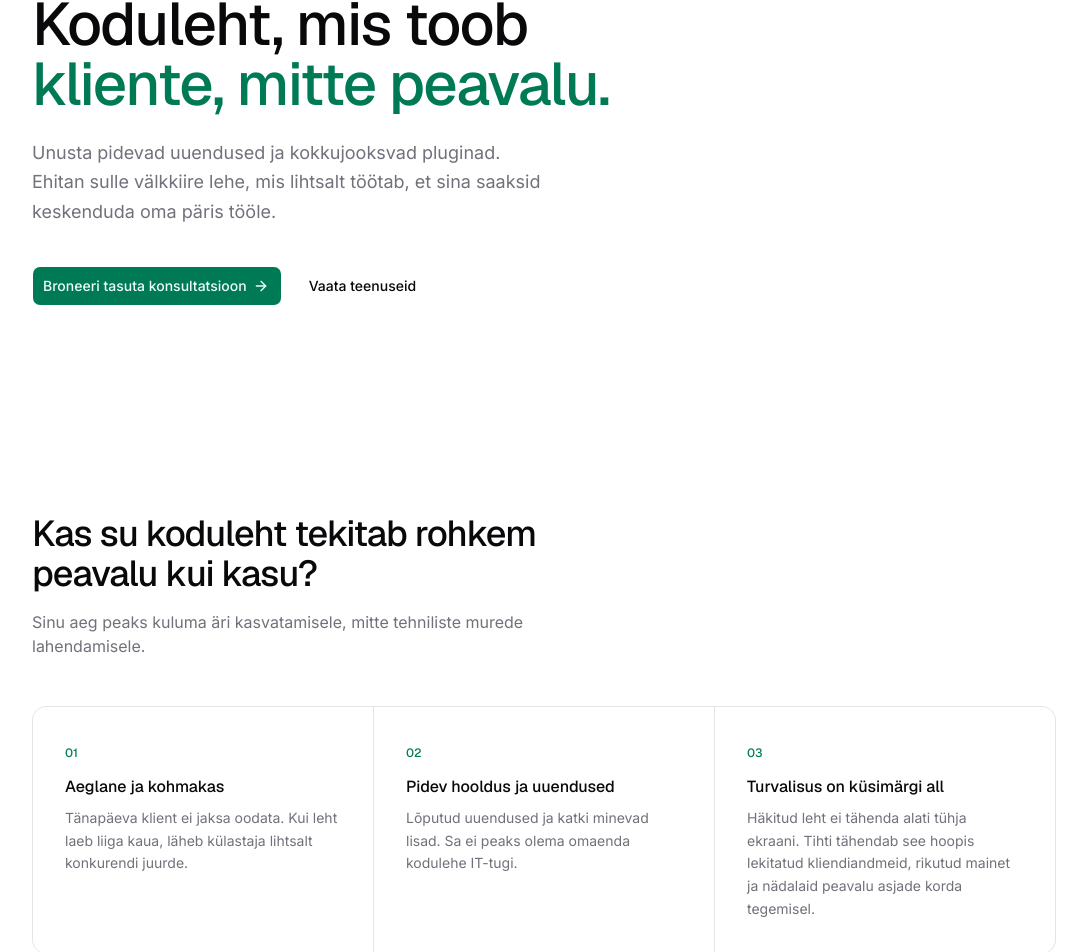
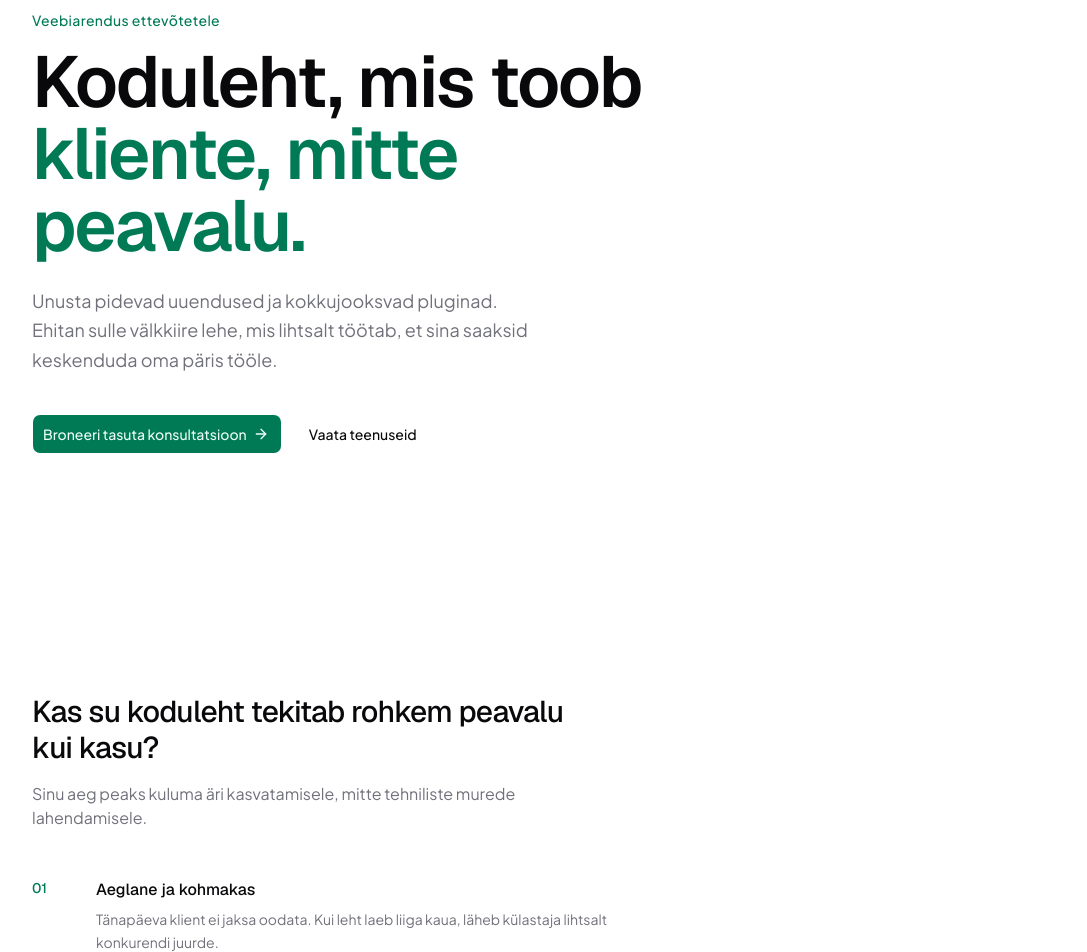
Before and after one commit to TheKents0209/portfolio, a Next.js app: page / in a window 1280 px wide. Shown: the part 223-1175 px from the top of the page, without its empty margins (96-1183 px from the left). Built offline with nearby package versions, Linux system fonts and the light colour scheme.

Commit message:
feat: update font settings and enhance UI components across sections

```diff
--- a/src/app/globals.css
+++ b/src/app/globals.css
@@ -5,7 +5,7 @@
 @theme inline {
   --color-background: var(--background);
   --color-foreground: var(--foreground);
-  --font-sans: var(--font-inter);
+  --font-sans: var(--font-jakarta);
   --font-heading: var(--font-geist);
   --color-sidebar-ring: var(--sidebar-ring);
   --color-sidebar-border: var(--sidebar-border);
--- a/src/app/layout.tsx
+++ b/src/app/layout.tsx
@@ -1,22 +1,21 @@
-import type { Metadata } from 'next';
-import { Geist } from 'next/font/google';
-import { Inter } from 'next/font/google';
-import './globals.css';
+import type { Metadata } from "next";
+import { Geist, Plus_Jakarta_Sans } from "next/font/google";
+import "./globals.css";
 
 const geist = Geist({
-  variable: '--font-geist',
-  subsets: ['latin'],
+  variable: "--font-geist",
+  subsets: ["latin"],
 });
 
-const inter = Inter({
-  variable: '--font-inter',
-  subsets: ['latin'],
+const jakarta = Plus_Jakarta_Sans({
+  variable: "--font-jakarta",
+  subsets: ["latin"],
 });
 
 export const metadata: Metadata = {
-  title: 'Kenert Lauri | Veebiarendus',
+  title: "Kenert Lauri | Veebiarendus",
   description:
-    'Kiired, turvalised ja hooldusevabad veebilehed ettevõtetele. Ei mingit WordPressi peavalu.',
+    "Kiired, turvalised ja hooldusevabad veebilehed ettevõtetele. Ei mingit WordPressi peavalu.",
 };
 
 export default function RootLayout({
@@ -25,8 +24,8 @@ export default function RootLayout({
   children: React.ReactNode;
 }>) {
   return (
-    <html lang="et" className={`${geist.variable} ${inter.variable} h-full antialiased`}>
-      <body className="min-h-full flex flex-col">{children}</body>
+    <html lang="et" className={`${geist.variable} ${jakarta.variable} h-full antialiased`}>
+      <body className="flex min-h-full flex-col">{children}</body>
     </html>
   );
 }
--- a/src/components/image-lightbox.tsx
+++ b/src/components/image-lightbox.tsx
@@ -20,7 +20,7 @@ export function ImageLightbox({ src, alt, url, isInteractive, lightbox }: ImageL
   return (
     <>
       <div
-        className={`relative ${lightbox ? "cursor-zoom-in" : ""}`}
+        className={`relative ${lightbox ? "focus-visible:outline-ring cursor-zoom-in rounded-t-xl focus-visible:outline-2 focus-visible:outline-offset-2" : ""}`}
         onClick={lightbox ? () => setOpen(true) : undefined}
         role={lightbox ? "button" : undefined}
         tabIndex={lightbox ? 0 : undefined}
@@ -46,13 +46,14 @@ export function ImageLightbox({ src, alt, url, isInteractive, lightbox }: ImageL
           />
         </BrowserFrame>
 
-        {/* Zoom icon hint */}
+        {/* Zoom icon hint — always visible, stronger on hover */}
         {lightbox && (
           <div
-            className="bg-background/80 text-muted-foreground pointer-events-none absolute right-2 bottom-2 rounded-lg p-1.5 opacity-0 backdrop-blur-sm transition-opacity group-hover:opacity-100"
+            className="bg-background/80 text-muted-foreground pointer-events-none absolute right-2 bottom-2 flex items-center gap-1.5 rounded-lg px-2 py-1 text-xs opacity-70 backdrop-blur-sm transition-opacity group-hover:opacity-100"
             aria-hidden="true"
           >
             <Expand className="size-3.5" />
+            <span>Suurenda</span>
           </div>
         )}
       </div>
--- a/src/components/sections/about.tsx
+++ b/src/components/sections/about.tsx
@@ -6,7 +6,7 @@ export function AboutSection() {
     <section id="meist" className="px-6 py-16 md:py-24">
       <div className="mx-auto max-w-5xl">
         <div className="grid items-center gap-12 md:grid-cols-5 md:gap-16">
-          <AnimateIn className="md:col-span-2">
+          <AnimateIn className="md:order-last md:col-span-2" delay={100}>
             <Image
               src="/me/avatar.webp"
               alt="Kenert Lauri portree"
@@ -16,7 +16,7 @@ export function AboutSection() {
             />
           </AnimateIn>
 
-          <AnimateIn className="md:col-span-3" delay={100}>
+          <AnimateIn className="md:col-span-3">
             <h2 className="text-3xl font-medium tracking-tight md:text-4xl">Kenert Lauri</h2>
             <p className="text-muted-foreground mt-4 leading-relaxed">
               Olen veebiarendaja ja{" "}
--- a/src/components/sections/contact.tsx
+++ b/src/components/sections/contact.tsx
@@ -8,7 +8,7 @@ export function ContactSection() {
       <div className="mx-auto max-w-5xl">
         <AnimateIn>
           <div className="mx-auto max-w-xl text-center">
-            <h2 className="text-3xl font-medium tracking-tight md:text-4xl">Valmis alustama?</h2>
+            <h2 className="text-3xl font-semibold tracking-tight md:text-4xl">Valmis alustama?</h2>
             <p className="text-muted-foreground mt-4 text-lg">
               Broneeri tasuta konsultatsioon. Arutame rahulikult läbi, milline lahendus sinu
               ettevõttele kõige paremini sobib.
--- a/src/components/sections/hero.tsx
+++ b/src/components/sections/hero.tsx
@@ -3,26 +3,32 @@ import { ArrowRight } from "lucide-react";
 
 export function HeroSection() {
   return (
-    <section id="hero" className="px-6 pt-28 pb-20 md:pt-40 md:pb-32">
+    <section id="hero" className="px-6 pt-32 pb-24 md:pt-44 md:pb-36">
       <div className="mx-auto max-w-5xl">
         <div className="max-w-2xl">
+          <p
+            className="hero-in text-primary mb-4 text-sm font-medium tracking-wide"
+            style={{ animationDelay: "0ms" }}
+          >
+            Veebiarendus ettevõtetele
+          </p>
           <h1
-            className="hero-in text-foreground text-4xl font-medium tracking-tight md:text-5xl lg:text-6xl"
-            style={{ animationDelay: "0ms" }}
+            className="hero-in text-foreground text-4xl font-semibold tracking-tight md:text-5xl lg:text-7xl"
+            style={{ animationDelay: "80ms" }}
           >
             Koduleht, mis toob
             <span className="text-primary"> kliente, mitte peavalu.</span>
           </h1>
           <p
             className="hero-in text-muted-foreground mt-6 max-w-lg text-lg leading-relaxed"
-            style={{ animationDelay: "120ms" }}
+            style={{ animationDelay: "200ms" }}
           >
             Unusta pidevad uuendused ja kokkujooksvad pluginad. Ehitan sulle välkkiire lehe, mis
             lihtsalt töötab, et sina saaksid keskenduda oma päris tööle.
           </p>
           <div
             className="hero-in mt-10 flex items-center gap-4"
-            style={{ animationDelay: "260ms" }}
+            style={{ animationDelay: "340ms" }}
           >
             <Button asChild size="lg" className="group">
               <a
--- a/src/components/sections/problem.tsx
+++ b/src/components/sections/problem.tsx
@@ -23,10 +23,10 @@ const painPoints = [
 
 export function ProblemSection() {
   return (
-    <section id="probleem" className="px-6 py-16 md:py-20">
+    <section id="probleem" className="px-6 py-16 md:py-24">
       <div className="mx-auto max-w-5xl">
         <AnimateIn>
-          <h2 className="max-w-xl text-3xl font-medium tracking-tight md:text-4xl">
+          <h2 className="max-w-xl text-2xl font-medium tracking-tight md:text-3xl">
             Kas su koduleht tekitab rohkem peavalu kui kasu?
           </h2>
           <p className="text-muted-foreground mt-4 max-w-lg">
@@ -35,19 +35,21 @@ export function ProblemSection() {
         </AnimateIn>
 
         <AnimateIn delay={100}>
-          <div className="border-border bg-border mt-12 grid gap-px overflow-hidden rounded-xl border md:grid-cols-3">
+          <div className="divide-border mt-12 divide-y">
             {painPoints.map((point) => (
               <div
                 key={point.number}
-                className="bg-background hover:bg-muted/40 p-6 transition-colors duration-200 md:p-8"
+                className="grid gap-1 py-6 first:pt-0 last:pb-0 md:grid-cols-[3rem_1fr] md:gap-4 md:py-8"
               >
-                <span className="font-heading text-primary text-xs font-medium">
+                <span className="font-heading text-primary text-sm font-medium">
                   {point.number}
                 </span>
-                <h3 className="mt-3 text-base font-medium">{point.title}</h3>
-                <p className="text-muted-foreground mt-2 text-sm leading-relaxed">
-                  {point.description}
-                </p>
+                <div>
+                  <h3 className="text-base font-medium">{point.title}</h3>
+                  <p className="text-muted-foreground mt-1.5 max-w-lg text-sm leading-relaxed">
+                    {point.description}
+                  </p>
+                </div>
               </div>
             ))}
           </div>
--- a/src/components/site-footer.tsx
+++ b/src/components/site-footer.tsx
@@ -5,10 +5,7 @@ export function SiteFooter() {
     <footer className="px-6 pb-8">
       <Separator className="mx-auto max-w-5xl" />
       <div className="text-muted-foreground mx-auto mt-8 flex max-w-5xl flex-col items-center justify-between gap-3 text-sm sm:flex-row">
-        <p>© {new Date().getFullYear()} Kenert Lauri. Kõik õigused kaitstud.</p>
-        <p>
-          Ehitatud Kenert Lauri poolt.
-        </p>
+        <p>© {new Date().getFullYear()} Kenert Lauri</p>
       </div>
     </footer>
   );
```
Also changed, not shown: src/components/sections/faq.tsx (+1 -21 lines), src/components/sections/portfolio.tsx (+24 -14 lines).
